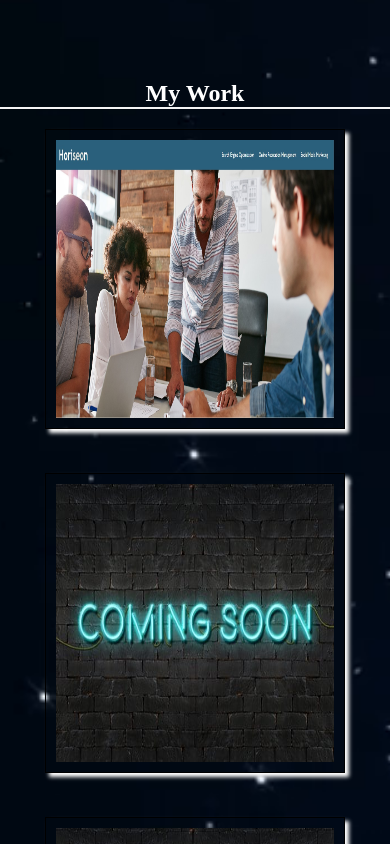
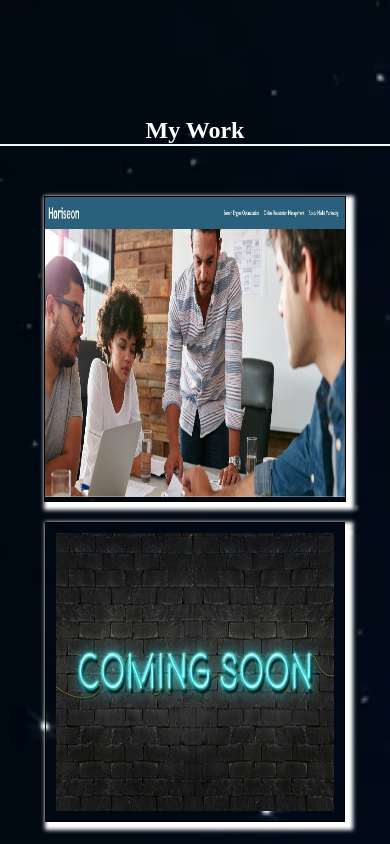
Before and after one commit to LucasWyski001/lucas-portfolio, a plain HTML site: page index.html in a window 390 px wide. Shown: the part 820-1664 px from the top of the page. Drawn offline with Linux system fonts and the light colour scheme.

Commit message:
made webpage responsive, as well as added animation to the webpage

```diff
--- a/index.html
+++ b/index.html
@@ -9,8 +9,10 @@
 <body>
     <header>
         <!-- This is the navigation bar where each link will take you to a different part of the page -->
+        <h1>Lucas</h1>
         <nav>
             <ul>
+
                 <li><a href="#about-me">About me</li>
                 <li><a href="#my-work">Work</a></li>
                 <li><a href="#contact-me">Contact Me</a></li>
@@ -31,11 +33,13 @@
         <!-- This section is for my work and projects where more projects will be added into the project -->
         <section id="my-work" class="my-work">
             <h2>My Work</h2>
+            <div class="main-project-img">
+                <a href="https://lucaswyski001.github.io/horiseon-refractor/"><img src="img/project1IMG.jpg" height="400px" width="1400px"></a>
+            </div>
             <div class="work-images">
-                <img src="img/project1IMG.jpg" height="400px" width="400px">
-                <img src="img/coming-soon-img.jpg" height="400px" width="400px">
-                <img src="img/coming-soon-img.jpg" height="400px" width="400px">
-                <img src="img/coming-soon-img.jpg" height="400px" width="400px">
+                <img src="img/coming-soon-img.jpg" height="400px" width="450px">
+                <img src="img/coming-soon-img.jpg" height="400px" width="450px">
+                <img src="img/coming-soon-img.jpg" height="400px" width="450px">
             </div>
         </section>
 <!-- This section is to contact me with links to github, and email, phone is placeholder -->
--- a/style.css
+++ b/style.css
@@ -15,6 +15,14 @@ header{
     color:white;
     background-color: black;
     width:100%;
+}
+header h1{
+    text-align: center;
+    width:100%;
+}
+header h1:hover{
+    transition: 0.3s;
+    transform: rotate(180deg);
 }
 header nav{
     padding-top: 5px;
@@ -74,6 +82,19 @@ header nav ul li a:hover{
     border-bottom: 2px solid whitesmoke;
     color:white;
 }
+
+.main-project-img{
+    margin-top: 50px;
+    display:inline-block;
+    flex-wrap: wrap;
+    border-style: solid;
+    border-width: 1px;
+    box-shadow: 4px 4px 4px 4px white;
+}
+.main-project-img:hover{
+    transition: 0.3s ease-in;
+    box-shadow: 4px 4px 4px 4px pink;
+}
 .work-images img{
     flex-wrap: wrap;
     padding: 10px 10px;
@@ -81,9 +102,13 @@ header nav ul li a:hover{
     border-width: 1px;
     padding: 10px;
     margin: 20px;
-    width:450px;
     flex-wrap: wrap;
-    box-shadow: 4px 4px 4px white;
+    box-shadow: 4px 4px 4px 4px white;
+}
+.work-images img:hover{
+    content: '';
+    transition: 0.3s ease-in;
+    opacity: 0.5;
 }
 
 /* This section is where the contact section correlates on HTML, this also includes hover animation */
@@ -118,7 +143,38 @@ header nav ul li a:hover{
 }
 
 
-
+@media screen and (max-width: 992px) {
+    .portfolio-img{
+        width:450px;
+        height:450px;
+        margin-top: 30px;
+        justify-content: center;
+    }
+    .main-project-img img{
+        width: 450px;
+        height:400px;
+    }
+    .work-images img{
+        width: 380px;
+        height:380px;
+    }
+  }
+  @media screen and (max-width: 768px) {
+    .portfolio-img{
+        width:350px;
+        height:350px;
+        margin-top: 20px;
+        justify-content: center;
+    }
+    .main-project-img img{
+        width: 380px;
+        height:380px;
+    }
+    .work-images img{
+        width:320px;
+        height:320px;
+    }
+  }
 
 @media screen and (max-width: 600px){
     .portfolio-img{
@@ -127,6 +183,10 @@ header nav ul li a:hover{
         margin-top: 30px;
         justify-content: center;
     }
+    .main-project-img img{
+        width:300px;
+        height:300px;
+    }
     .work-images img{
         width:300px;
         height:300px;
```
